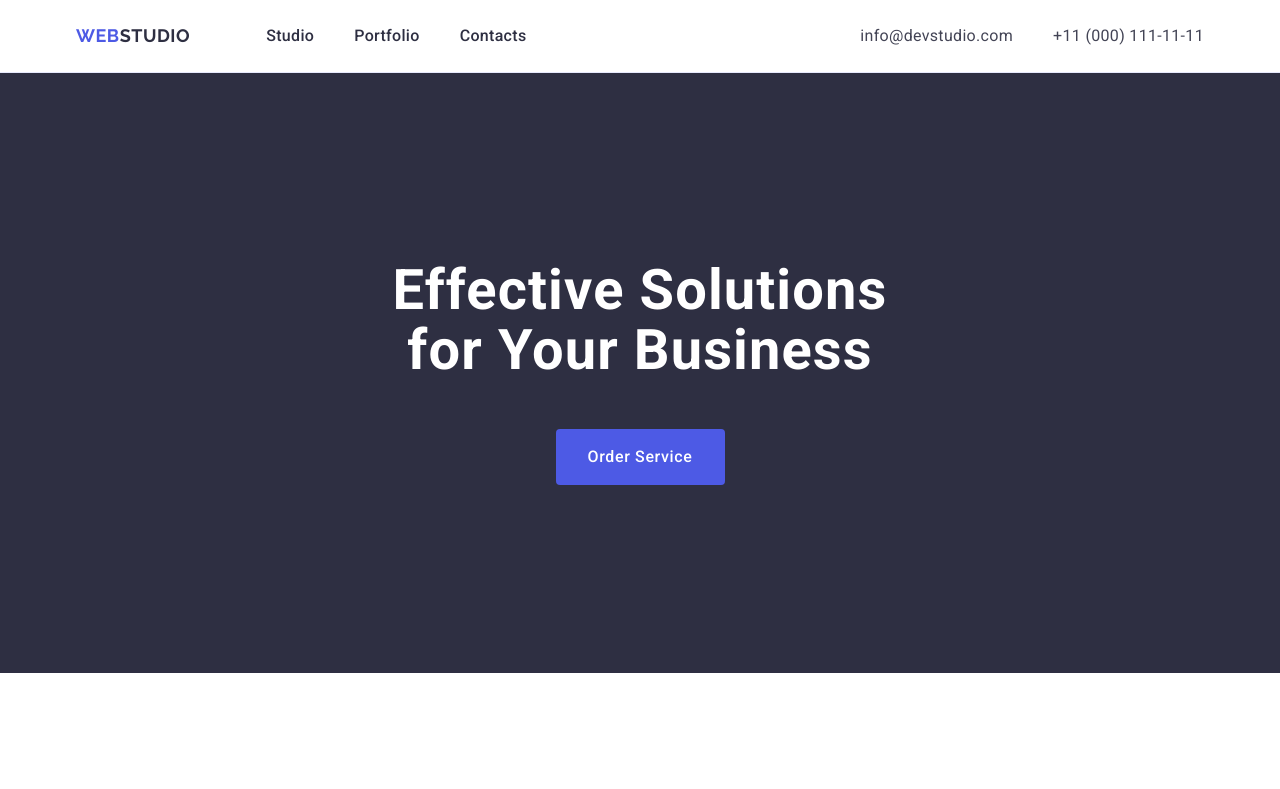
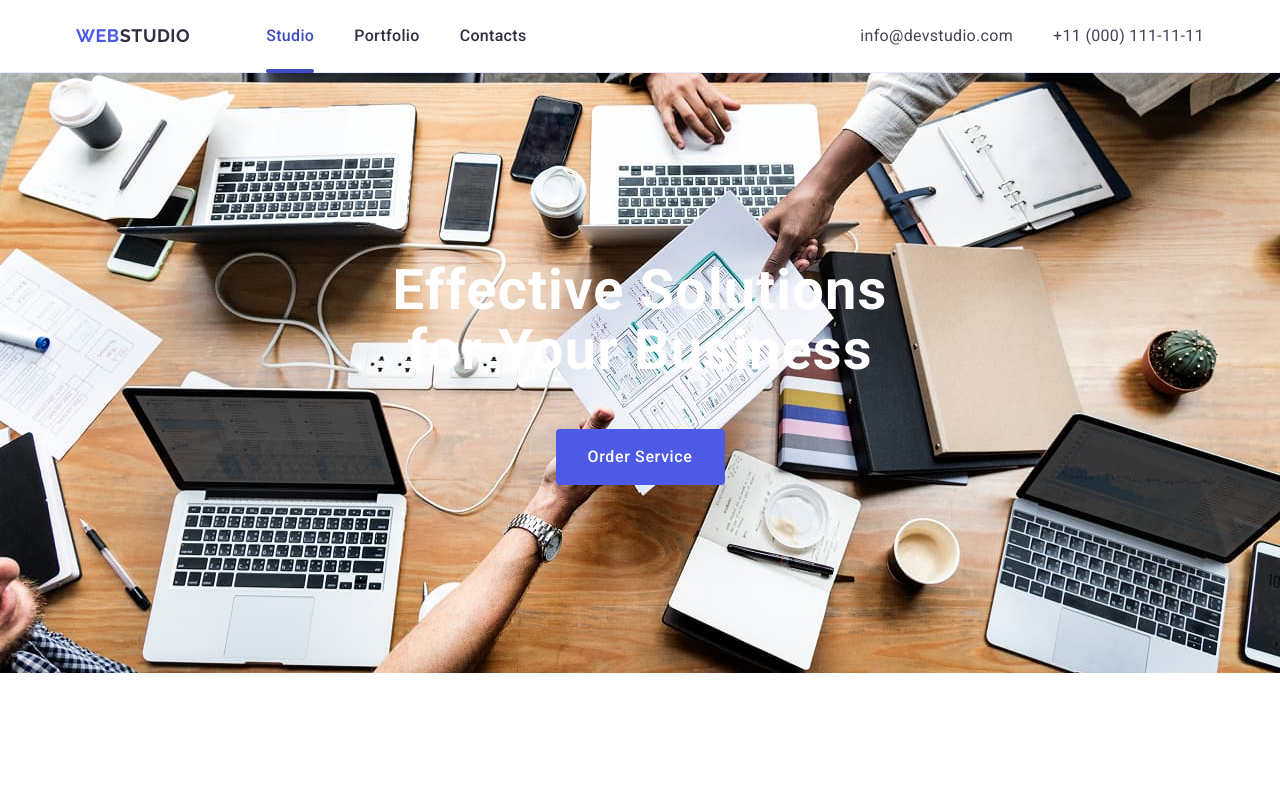
Before and after one commit to NataliaFiltanovych/goit-markup-hw-04, a plain HTML site: page index.html in a window 1280 px wide. Shown: the top 789 px of the page. Drawn offline with nearby package versions, Linux system fonts and the light colour scheme.

Commit message:
update styles for header and solutions

```diff
--- a/css/styles.css
+++ b/css/styles.css
@@ -37,6 +37,8 @@ a {
 
 .page-header {
   border-bottom: 1px solid #e7e9fc;
+  box-shadow: 0 1px 6px 0 rgba(46, 47, 66, 0.08),
+    0 1px 1px 0 rgba(46, 47, 66, 0.16), 0 2px 1px 0 rgba(46, 47, 66, 0.08);
 }
 
 .header-container {
@@ -50,12 +52,6 @@ a {
 }
 
 .nav-list {
-  display: flex;
-  align-items: center;
-  gap: 40px;
-}
-
-.contacts-list {
   display: flex;
   align-items: center;
   gap: 40px;
@@ -88,11 +84,36 @@ a {
   line-height: 1.5;
   letter-spacing: 0.02em;
   color: #2e2f42;
+
+  transition: color 250ms cubic-bezier(0.4, 0, 0.2, 1);
+}
+
+.nav-link.current {
+  position: relative;
+}
+
+.nav-link.current::after {
+  content: "";
+
+  position: absolute;
+  left: 0;
+  bottom: -1px;
+
+  width: 100%;
+  height: 4px;
+  background-color: #404bbf;
+  border-radius: 2px;
 }
 
 .contacts {
   font-style: normal;
   margin-left: auto;
+}
+
+.contacts-list {
+  display: flex;
+  align-items: center;
+  gap: 40px;
 }
 
 .contacts-link {
@@ -103,12 +124,15 @@ a {
   line-height: 1.5;
   letter-spacing: 0.02em;
   color: #434455;
+
+  transition: color 250ms cubic-bezier(0.4, 0, 0.2, 1);
 }
 
 .nav-link:hover,
 .nav-link:focus,
 .contacts-link:hover,
-.contacts-link:focus {
+.contacts-link:focus,
+.nav-link.current {
   color: #404bbf;
 }
 
@@ -121,6 +145,14 @@ a {
   background-color: #2e2f42;
   padding-top: 188px;
   padding-bottom: 188px;
+}
+
+.solution-image {
+  background-image: url(../images/people-office.jpg);
+  background-position: 50% 50%;
+  background-size: 1440px;
+  background-repeat: no-repeat;
+  margin: 0 auto;
 }
 
 .title-solutions {
--- a/index.html
+++ b/index.html
@@ -29,7 +29,7 @@
           >
           <ul class="nav-list">
             <li class="nav-item">
-              <a class="nav-link" href="./index.html">Studio</a>
+              <a class="nav-link current" href="./index.html">Studio</a>
             </li>
             <li class="nav-item"><a class="nav-link" href="">Portfolio</a></li>
             <li class="nav-item"><a class="nav-link" href="">Contacts</a></li>
@@ -57,7 +57,7 @@
     </header>
 
     <main>
-      <section class="section-solutions section">
+      <section class="section-solutions section solution-image">
         <div class="container">
           <h1 class="title-solutions">Effective Solutions for Your Business</h1>
           <button class="service-button" type="button">Order Service</button>
```
Also changed, not shown: images/people-office.jpg (added).
